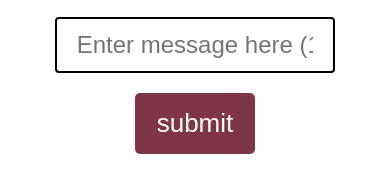
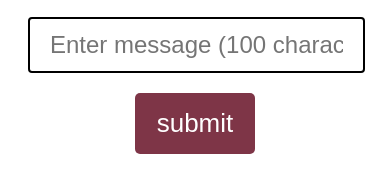
Before and after one commit to montyhood/js-gratitude-card, a plain HTML site: page index.html in a window 390 px wide. Shown: the part 348-540 px from the top of the page. Drawn offline with Linux system fonts and the light colour scheme.

Commit message:
added styles and functions

```diff
--- a/index.html
+++ b/index.html
@@ -22,7 +22,7 @@
 </div>
 
 <div>
-  <input type="text" maxlength="100" id="page" class="text-field" placeholder="Enter message here (100 characters maximum)" onfocus="this.placeholder = ''" />
+  <input type="text" maxlength="100" id="page" class="text-field" placeholder="Enter message (100 characters max)" onfocus="this.placeholder = ''" />
 </div>
 
 <input type="submit" class="submit-button" value="submit" onclick="goToPage(); displayText();" />
--- a/style.css
+++ b/style.css
@@ -88,7 +88,7 @@ body {
 
 .text-field {
   font-size: 1.2em;
-  width: 75%;
+  width: 90%;
   border: 2px solid #000;
   }
 
```
